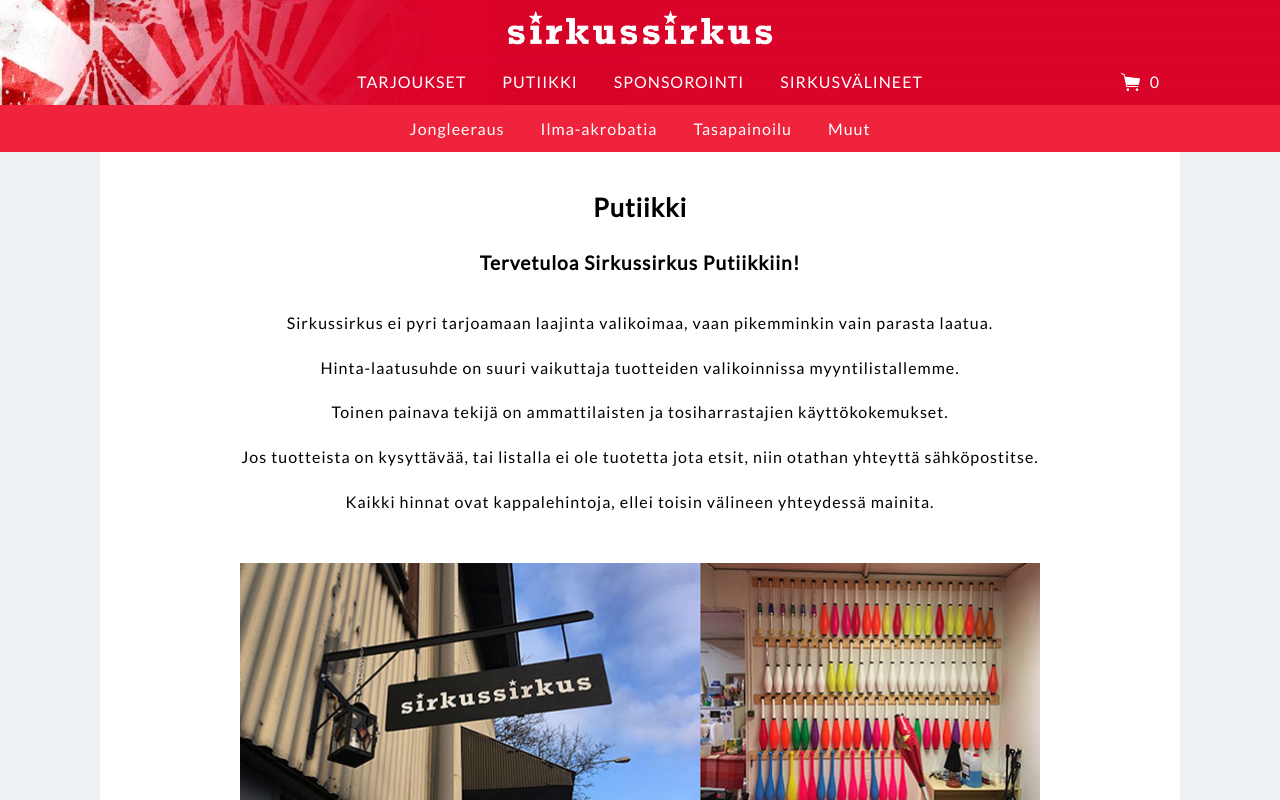
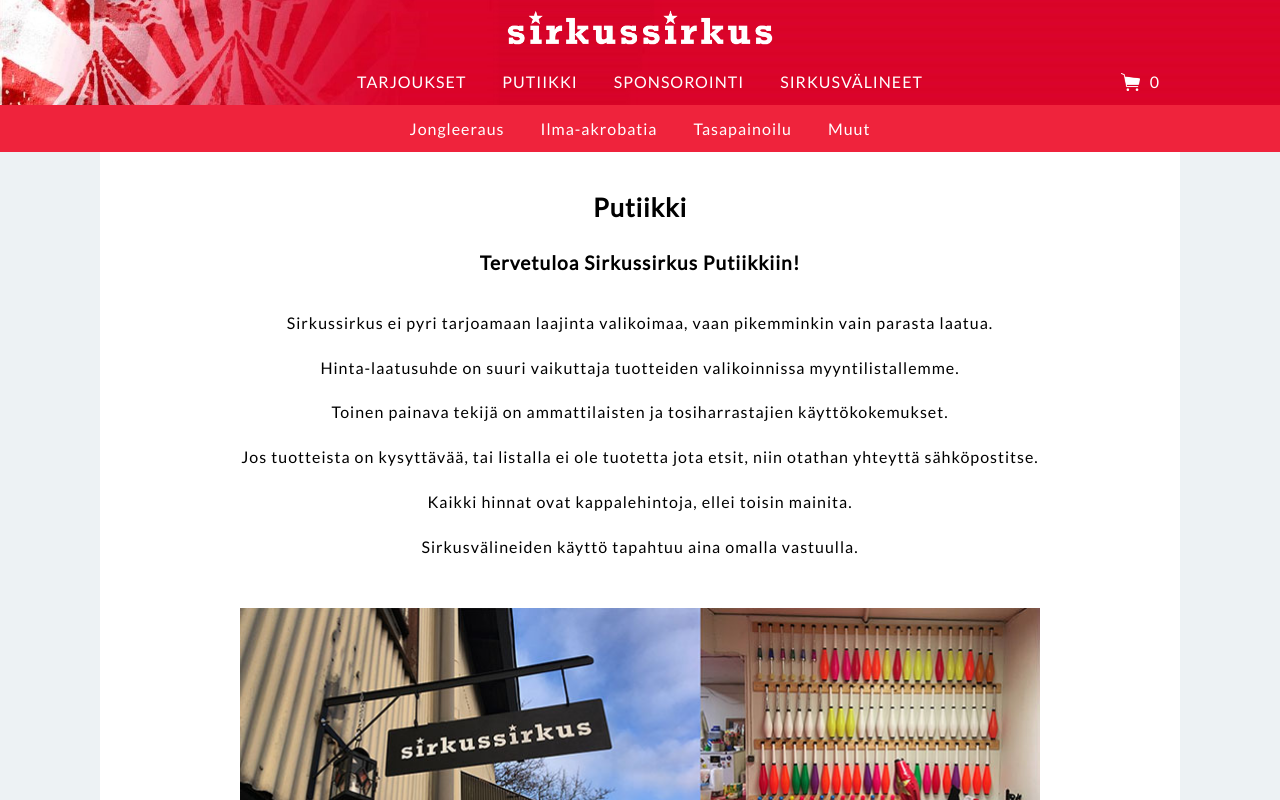
Before and after one commit to kaikuutamo/sirkussirkus, a React (Create React App) app: page /putiikki in a window 1280 px wide. Shown: the top 800 px of the page. Built offline with nearby package versions, Linux system fonts and the light colour scheme.

Commit message:
first_edit_kk

```diff
--- a/src/components/sponsors.js
+++ b/src/components/sponsors.js
@@ -20,7 +20,7 @@
             <div id="sponsors-wrapper">
 
                 <div id="sponsors-mainpage">
-                <h1>Sponsorit</h1>
+                <h1>Sponsorointi</h1>
                     <p className="sponsors-text">Sirkussirkus on sponsoroinut valikoituja yksilöitä ja hankkeita jo vuodesta 2009.</p>
 
                     <div id="sponsor-pics-wrapper">
@@ -34,6 +34,7 @@
                     <a href="http://koti.kapsi.fi/~hel5am/sds/" target="_blank" rel="noopener noreferrer"><img alt="Sponsor" src="/sponsor-pics/sponsor5.jpg"></img></a>
                     <a href="http://www.sirkussirkus.com/njc" target="_blank" rel="noopener noreferrer"><img alt="Sponsor" src="/sponsor-pics/sponsor6.jpg"></img></a>
                     <a href="http://supiainen.com/?page_id=94" target="_blank" rel="noopener noreferrer"><img alt="Sponsor" src="/sponsor-pics/sponsor7.jpg"></img></a>
+                    <a href="http://www.kaikuutamo.com" target="_blank" rel="noopener noreferrer"><img alt="Sponsor" src="/sponsor-pics/sponsor8.jpg"></img></a>
 
                     </div>
 
--- a/src/components/theshop.js
+++ b/src/components/theshop.js
@@ -36,8 +36,9 @@
                         <br></br>
                         <p>Jos tuotteista on kysyttävää, tai listalla ei ole tuotetta jota etsit, niin otathan yhteyttä sähköpostitse.</p>
                         <br></br>
-                        <p>Kaikki hinnat ovat kappalehintoja, ellei toisin välineen yhteydessä mainita.</p>
-
+                        <p>Kaikki hinnat ovat kappalehintoja, ellei toisin mainita.</p>
+                        <br></br>
+                        <p>Sirkusvälineiden käyttö tapahtuu aina omalla vastuulla.</p>
 
                 </div>
                 </div>
```
Also changed, not shown: public/sponsor-pics/sponsor8.jpg (added), 1 other file (tests, documents, lock files or other folders).
